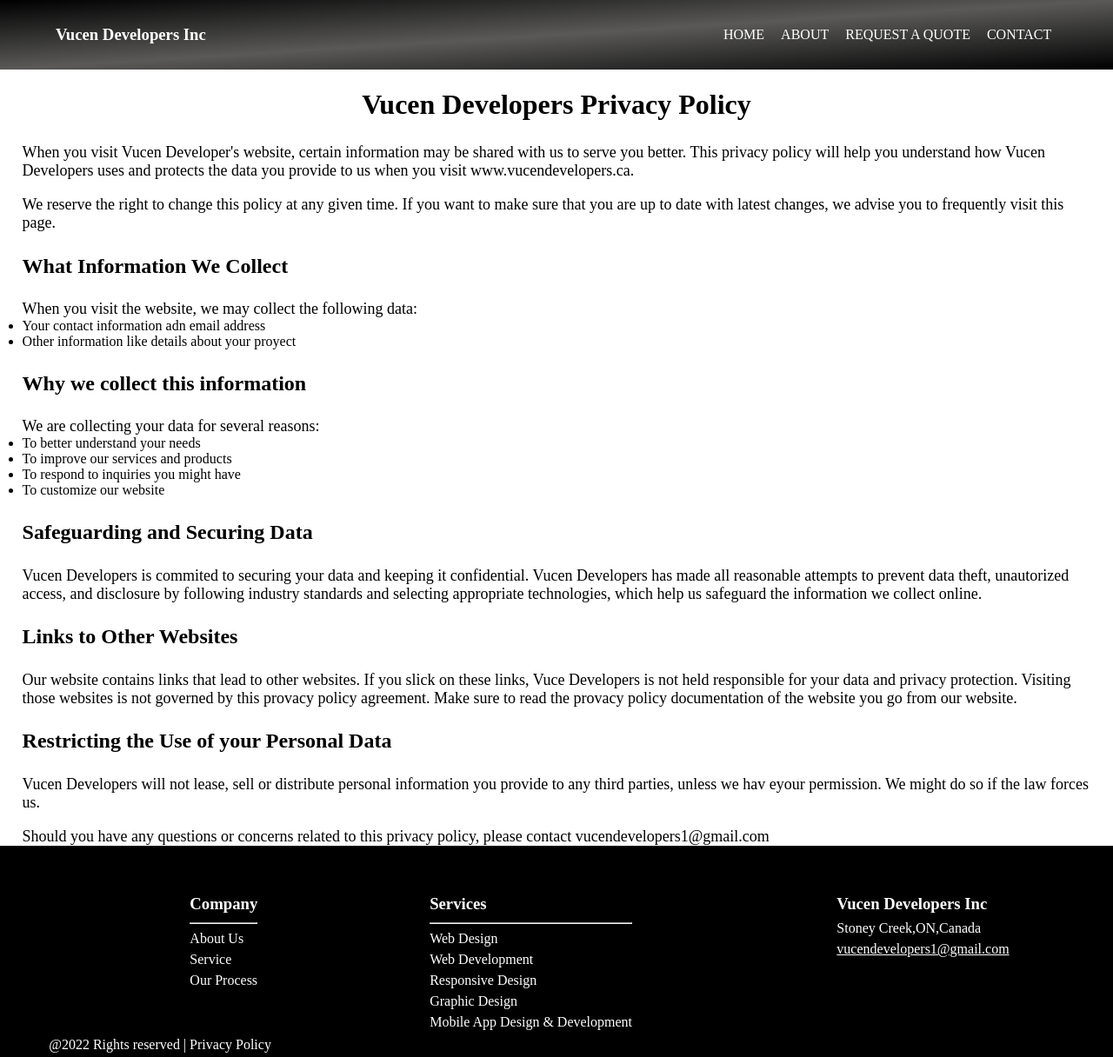
After one commit to ivana-vucenovic/Vucen-Developers-Website, a Django app: page /privacy in a window 1280 px wide. The commit adds this page. Shown: the whole page at 87% size. Run offline with Django 3.2, Linux system fonts and the light colour scheme.

Commit message:
privacy policy

```diff
--- /dev/null
+++ b/draskoWebsiteApp/static/CSS/privacyPolicy.css
@@ -0,0 +1,136 @@
+
+*{
+    margin: 0;
+    padding: 0;
+    box-sizing: border-box;
+}
+
+html, body {
+    position: relative;
+    height: 100%;
+    width: 100%;
+}
+.homePage{
+    width: 100%;
+    height: 100%;
+}
+#navbar {
+    width: 100%;
+    position: fixed;
+    z-index: 90;
+    height: 10%;
+    background-image: linear-gradient(to bottom right, black,rgb(90, 89, 88),black);
+    color: white;
+    display: flex;
+    align-items: center;
+}
+#companyName {
+    width: 50%;
+    padding-left: 5%;
+}
+.container {
+    width: 50%;
+}
+.container ul{
+    padding-left: 30%;
+    list-style: none;
+
+}
+.container li{
+    display:inline;
+}
+.container a{
+    color: white;
+    text-decoration: none;
+    padding-right: 15px;
+}
+.container a:hover {
+    color: orange;
+    text-decoration: none;
+    font-size: large;
+}
+.mainPage {
+    padding-top: 8%;
+}
+h1 {
+    text-align: center;
+    padding-bottom: 2%;
+}
+h2 {
+    padding: 2%;
+}
+.mainPage p {
+    padding-left: 2%;
+    padding-right: 2%;
+    font-size: large;
+}
+.mainPage ul {
+    padding-left: 2%;
+}
+footer {
+    padding: 4% 4% 0% 4%;
+    background: black;
+    color: white;
+}
+.footerUpper {
+    display: flex;
+    justify-content: space-around;
+}
+.footerColoms {
+    width: 60%;
+    display: flex;
+    justify-content: space-around;
+    list-style: none;
+}
+.menu {
+    list-style: none;
+}
+.manu-1 {
+    padding: 3px 0;;
+}
+.manu-2 {
+    padding: 3px 0;;
+}
+h3 {
+    padding: 5px 0;
+}
+.textWhite {
+    margin: 5px 0;
+
+}
+.contact {
+    padding: 3px 0;
+    /* color: white; */
+}
+.contact a {
+    color: white;
+}
+.contact a:hover {
+    color: orange;
+    font-size: large;
+}
+.social {
+    width: 80%;
+}
+.socialIcons{
+    list-style: none;
+    display: flex;
+    justify-content: space-evenly;
+    padding: 15px 0;
+}
+.footerLower a {
+    color: white;
+    text-decoration: none;
+    display: inline;
+}
+.footerLower {
+    padding: 5px;
+    width: 50%;
+}
+.footerLower ul {
+    list-style: none;
+}
+.footerLower li {
+    display: inline;
+
+}
--- /dev/null
+++ b/draskoWebsiteApp/templates/privacyPolicy.html
@@ -0,0 +1,116 @@
+<!DOCTYPE html>
+<html lang="en">
+<head>
+    <meta charset="UTF-8">
+    <meta http-equiv="X-UA-Compatible" content="IE=edge">
+    <meta name="viewport" content="width=device-width, initial-scale=1.0">
+    <title>Privacy Policy</title>
+    {% load static %}
+    <link rel="stylesheet" href="{% static 'CSS/privacyPolicy.CSS' %}">
+
+</head>
+<body>
+    <div class="policy">
+        <nav id="navbar">
+            <h3 id="companyName">Vucen Developers Inc</h3>
+            <div class="container">
+                <ul>
+                    <li><a href="/home">HOME</a></li>
+                    <li><a href="/#about">ABOUT</a></li>
+                    <li><a href="/#quote">REQUEST A QUOTE</a></li>
+                    <li><a href="/contact">CONTACT</a></li>
+                </ul>
+            </div>
+        </nav>
+        <div class="mainPage">
+            <h1>Vucen Developers Privacy Policy</h1>
+                <p>When you visit Vucen Developer's website, certain information may be shared with us to serve you better. This privacy policy will help you understand how Vucen Developers uses and protects the data you provide to us when you visit www.vucendevelopers.ca.</p>
+                <br>
+                <p>We reserve the right to change this policy at any given time. If you want to make sure that you are up to date with latest changes, we advise you to frequently visit this page. </p>
+            <h2>What Information We Collect</h2>
+                <p>When you visit the website, we may collect the following data:</p>
+                <ul class="whatWeCollect">
+                    <li>Your contact information adn email address</li>
+                    <li>Other information like details about your proyect</li>
+                </ul>
+            <h2>Why we collect this information</h2>
+                <p>We are collecting your data for several reasons:</p>
+                <ul class="whyWeCollect">
+                    <li>To better understand your needs</li>
+                    <li>To improve our services and products</li>
+                    <li>To respond to inquiries you might have</li>
+                    <li>To customize our website</li>
+                </ul>
+            <h2>Safeguarding and Securing Data</h2>
+                <p>Vucen Developers is commited to securing your data and keeping it confidential. Vucen Developers has made all reasonable attempts to prevent data theft, unautorized access, and disclosure by following industry standards and selecting appropriate technologies, which help us safeguard the information we collect online.</p>
+            <h2>Links to Other Websites</h2>
+                <p>Our website contains links that lead to other websites. If you slick on these links, Vuce Developers is not held responsible for your data and privacy protection. Visiting those websites is not governed by this provacy policy agreement. Make sure to read the provacy policy documentation of the website you go from our website.</p>
+            <h2>Restricting the Use of your Personal Data</h2>
+                <p>Vucen Developers will not lease, sell or distribute personal information you provide to any third parties, unless we hav eyour permission. We might do so if the law forces us.</p>
+                <br>
+                <p>Should you have any questions or concerns related to this privacy policy, please contact vucendevelopers1@gmail.com</p>
+        </div>
+        <footer>
+            <div class="footerUpper">
+                <div class="footerColoms">
+                    <div id="company">
+                        <h3>Company</h3>
+                        <hr class="textWhite">
+                        <ul class="menu">
+                            <li class="manu-1">About Us</li>
+                            <li class="manu-1">Service</li>
+                            <li class="manu-1">Our Process</li>
+                        </ul>
+                    </div>
+                    <div id="services">
+                        <h3>Services</h3>
+                        <hr class="textWhite">
+                        <ul class="menu">
+                            <li class="manu-2">Web Design</li>
+                            <li class="manu-2">Web Development</li>
+                            <li class="manu-2">Responsive Design</li>
+                            <li class="manu-2">Graphic Design</li>
+                            <li class="manu-2">Mobile App Design & Development</li>
+                        </ul>
+                    </div>
+                </div>
+                <div class="footerAddressAndSocial">
+                    <dif class="footerAddress">
+                        <h3>Vucen Developers Inc</h3>
+                        <p class="contact">Stoney Creek,ON,Canada</p>
+                        <p class="contact"><a href="/contact"> vucendevelopers1@gmail.com</a></p>
+                        <!-- <p class="contact">(XXX)XXX-XXXX</p> -->
+                    </dif>
+                    <div class="social">
+                        <ul class="socialIcons">
+                            <a class="socialIcon" href="" target="_blank">
+                                <li><ion-icon name="logo-facebook"></ion-icon></li>
+                            </a>
+                            <a class="socialIcon" href="https://www.linkedin.com/in/draskovucenovic/?originalSubdomain=ca" target="_blank">
+                                <li><ion-icon name="logo-linkedin"></ion-icon></li>
+                            </a>
+                            <a class="socialIcon" href="" target="_blank">
+                                <li><ion-icon name="logo-twitter"></ion-icon></li>
+                            </a>
+                            <a class="socialIcon" href="" target="_blank">
+                                <li><ion-icon name="logo-instagram"></ion-icon></ion-icon></li>
+                            </a>
+
+                        </ul>
+                    </div>
+                </div>
+            </div>
+            <div class="footerLower">
+                <ul>
+                    <li>@2022 Rights reserved |</li>
+                    <li><a href="privacy">Privacy Policy</a></li>
+                </ul>
+            </div>
+
+        </footer>
+
+
+    </div>
+
+</body>
+</html>
--- a/draskoWebsiteApp/urls.py
+++ b/draskoWebsiteApp/urls.py
@@ -6,5 +6,6 @@ urlpatterns = [
     path('home', views.index),
     path('contact', views.contact),
     path('about', views.about),
+    path('privacy', views.privacy),
 
 ]
--- a/draskoWebsiteApp/views.py
+++ b/draskoWebsiteApp/views.py
@@ -17,3 +17,6 @@ def contact(request):
 
 def about(request):
     pass
+
+def privacy(request):
+    return render(request, 'privacyPolicy.html')
```
Also changed, not shown: draskoWebsiteApp/static/CSS/index.css (+13 -0 lines), draskoWebsiteApp/templates/index.html (+6 -3 lines).
